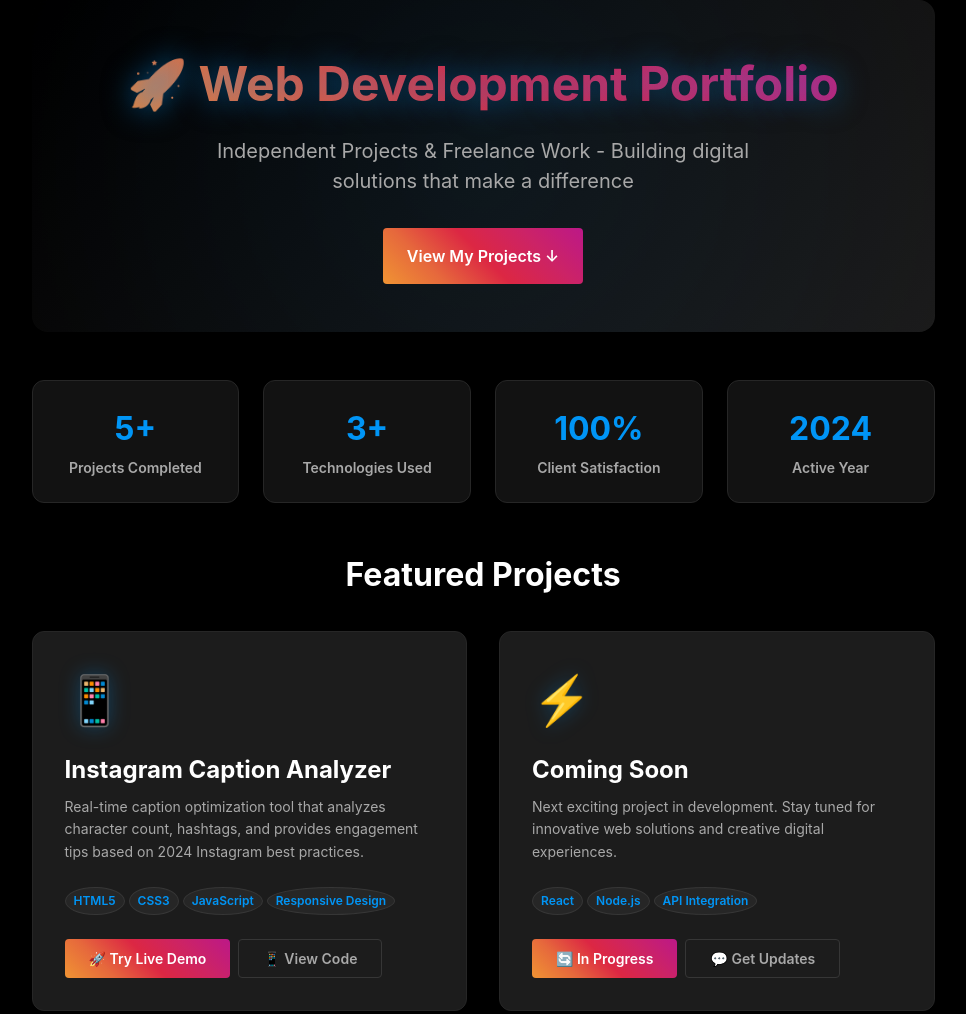
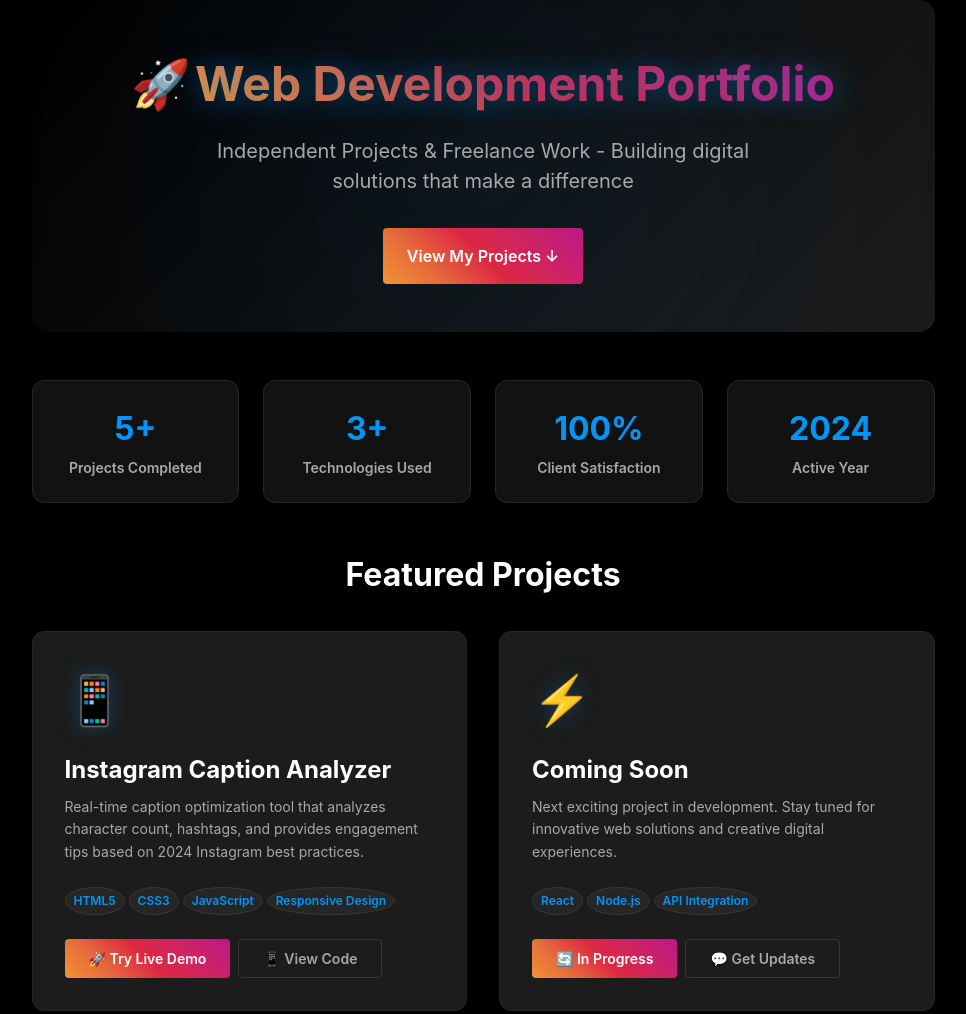
Before and after one commit to JOLT-dailyAi/projects-showcase, a plain HTML site: page index.html in a window 1280 px wide. Shown: the top 1014 px of the page, without its empty margins (157-1123 px from the left). Drawn offline with Linux system fonts and the light colour scheme.

Commit message:
Update index.html

```diff
--- a/index.html
+++ b/index.html
@@ -41,12 +41,25 @@
         .hero-title {
             font-size: clamp(28px, 6vw, 48px);
             font-weight: 700;
+            display: flex;
+            align-items: center;
+            justify-content: center;
+            gap: var(--ig-space-xs);
+            margin-bottom: var(--ig-space-md);
+            text-shadow: 0 0 30px rgba(0, 149, 246, 0.5);
+        }
+
+        .hero-title .emoji {
+            background: none;
+            -webkit-text-fill-color: initial;
+            text-shadow: none;
+        }
+
+        .hero-title .title-text {
             background: var(--ig-gradient-brand);
             -webkit-background-clip: text;
             -webkit-text-fill-color: transparent;
             background-clip: text;
-            margin-bottom: var(--ig-space-md);
-            text-shadow: 0 0 30px rgba(0, 149, 246, 0.5);
         }
 
         .hero-subtitle {
@@ -307,7 +320,10 @@
         <!-- Hero Section -->
         <section class="hero-section">
             <div class="hero-content">
-                <h1 class="hero-title">🚀 Web Development Portfolio</h1>
+                <h1 class="hero-title">
+                    <span class="emoji">🚀</span>
+                    <span class="title-text">Web Development Portfolio</span>
+                </h1>
                 <p class="hero-subtitle">
                     Independent Projects & Freelance Work - Building digital solutions that make a difference
                 </p>
```
